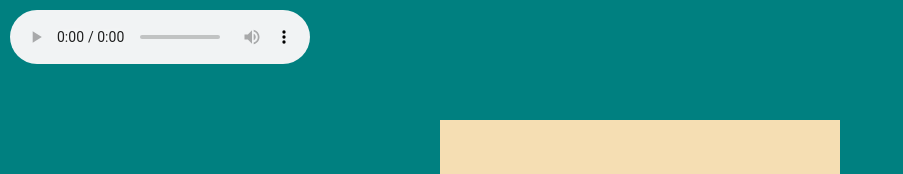
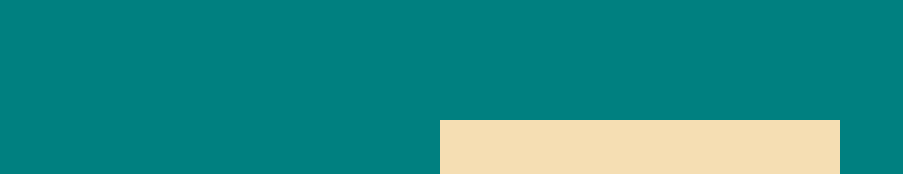
Before and after one commit to roboseb/birthday-card, a plain HTML site: page index.html in a window 1280 px wide. Shown: the top 174 px of the page, without its empty margins (0-903 px from the left). Drawn offline with Linux system fonts and the light colour scheme.

Commit message:
Remove audio element.

```diff
--- a/index.html
+++ b/index.html
@@ -10,10 +10,6 @@
 </head>
 
 <body>
-    <audio controls autoplay loop>
-        <source src="music/birthday.mp3" type="audio/mp3">
-        Your browser does not support the audio element.
-    </audio>
     <div id="card-box">
         <div id="card" class=''>
             <div id="card-front-text">
--- a/style.css
+++ b/style.css
@@ -193,12 +193,3 @@ button {
     background-position: center;
     background-repeat: no-repeat;
 }
-
-audio {
-    position: fixed;
-    top: 0;
-    left: 0;
-
-    margin: 10px;
-
-}
```
